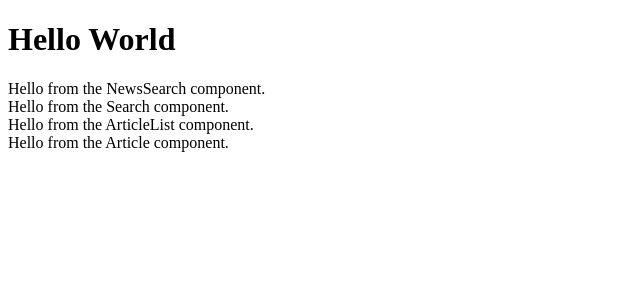
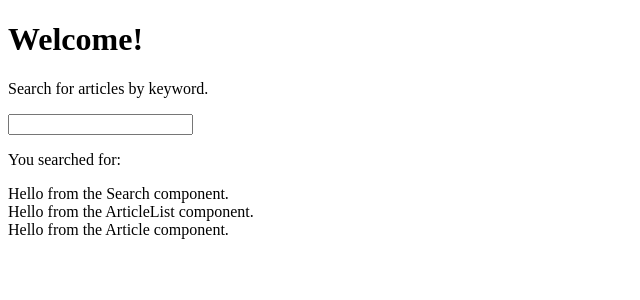
Before and after one commit to bryanakitchen/lab28-react-article-search, a React app: page / in a window 1280 px wide. Shown: the top 300 px of the page, without its empty margins (0-640 px from the left). Built offline with nearby package versions, Linux system fonts and the light colour scheme.

Commit message:
add search box and handleChange function

```diff
--- a/src/components/app/App.jsx
+++ b/src/components/app/App.jsx
@@ -4,7 +4,8 @@ import NewsSearch from '../newsSearch/NewsSearch';
 export default function App() {
   return (
     <>
-      <h1>Hello World</h1>
+      <h1>Welcome!</h1>
+      <p>Search for articles by keyword.</p>
       <NewsSearch />
     </>
   );
--- a/src/components/newsSearch/NewsSearch.jsx
+++ b/src/components/newsSearch/NewsSearch.jsx
@@ -2,12 +2,22 @@ import React, { Component } from 'react';
 import ArticleList from '../articleList/ArticleList';
 import Search from '../search/Search';
 
-export default class testing extends Component {
+export default class NewsSearch extends Component {
+    state = {
+      article: ''
+    }
+
+    handleChange = ({ target }) => {
+      this.setState({ article: target.value });
+    }
+
     render() {
+      const { article } = this.state;
       return (
         <>
           <div>
-              Hello from the NewsSearch component.
+            <input type="text" value={article} onChange={this.handleChange} />
+            <p>You searched for: {article}</p>
           </div>
           <Search />
           <ArticleList />
--- a/src/index.html
+++ b/src/index.html
@@ -5,7 +5,7 @@
   <meta charset="UTF-8">
   <meta name="viewport" content="width=device-width, initial-scale=1.0">
   <meta http-equiv="X-UA-Compatible" content="ie=edge">
-  <title>lab28-react</title>
+  <title>Article Search</title>
 </head>
 
 <body>
```
Lines whose indentation alone changed are shown as unchanged.
